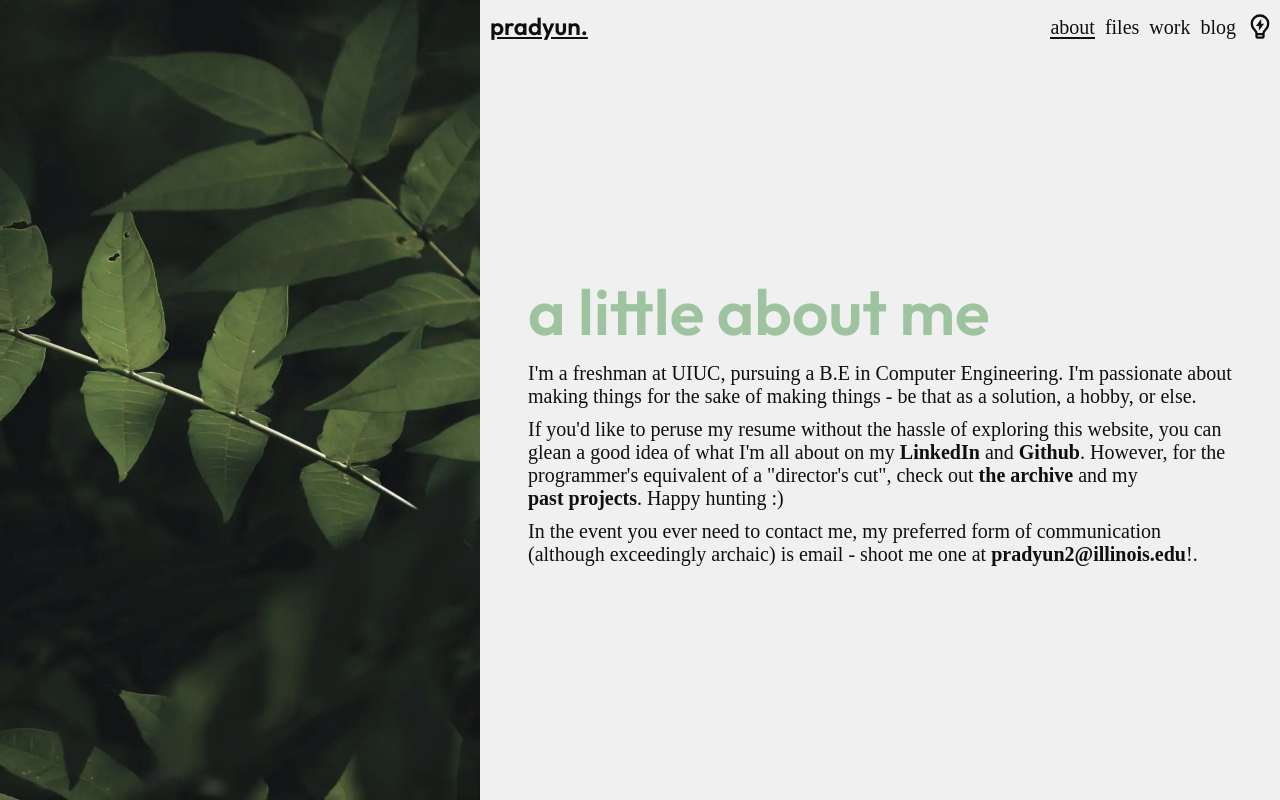
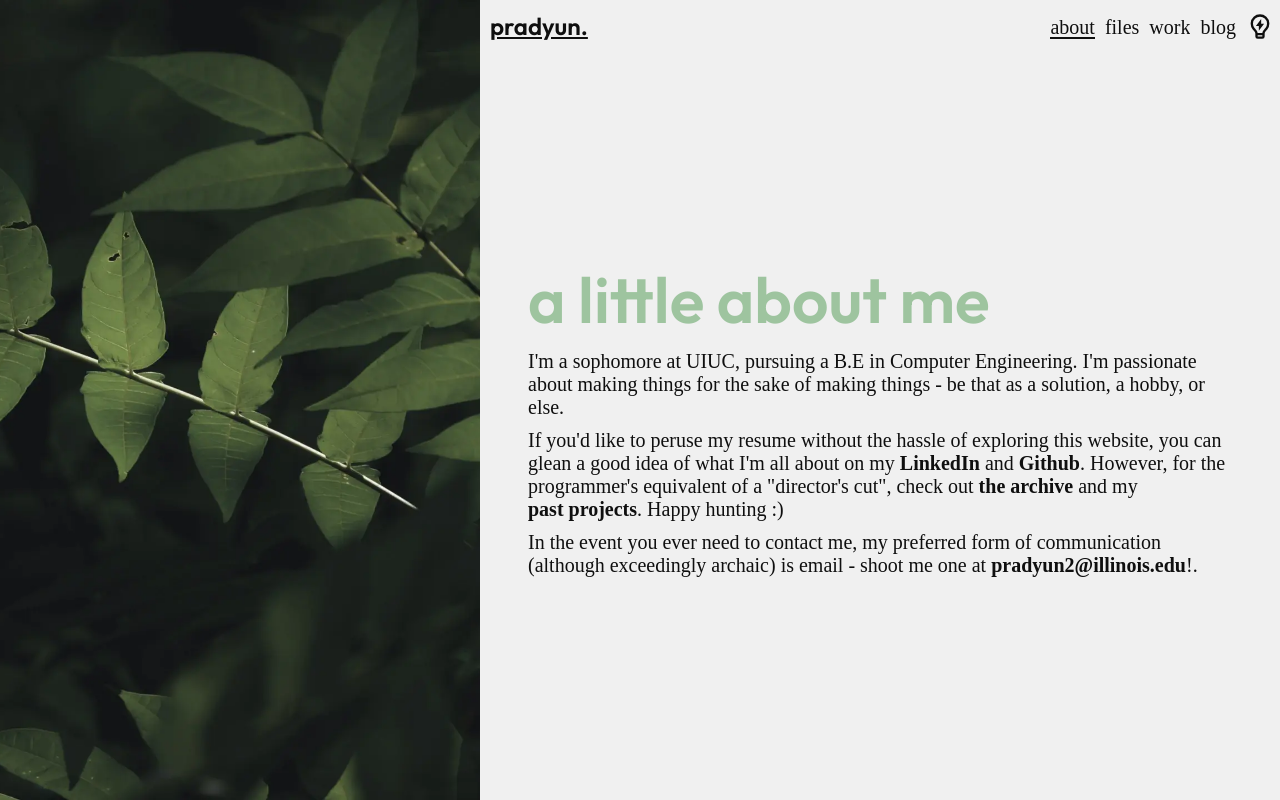
Before and after one commit to pradyungn/pradyun., a Next.js app: page /about in a window 1280 px wide. Built offline with nearby package versions, Linux system fonts and the light colour scheme; a web font is replaced by a local one.

Commit message:
updated resume and about page

```diff
--- a/pages/about.js
+++ b/pages/about.js
@@ -16,7 +16,7 @@ export default function About() {
                  desc="an (exceedingly brief) 21st century myspace page">
           <h1 className={styles.head + " emph"}>a little about me</h1>
           <p>
-              I'm a freshman at UIUC, pursuing a B.E in Computer Engineering. I'm passionate about making things for the sake of making things - be that as a solution, a hobby, or else.
+              I'm a sophomore at UIUC, pursuing a B.E in Computer Engineering. I'm passionate about making things for the sake of making things - be that as a solution, a hobby, or else.
           </p>
 
           <p>
```
Also changed, not shown: 1 other file (tests, documents, lock files or other folders).
